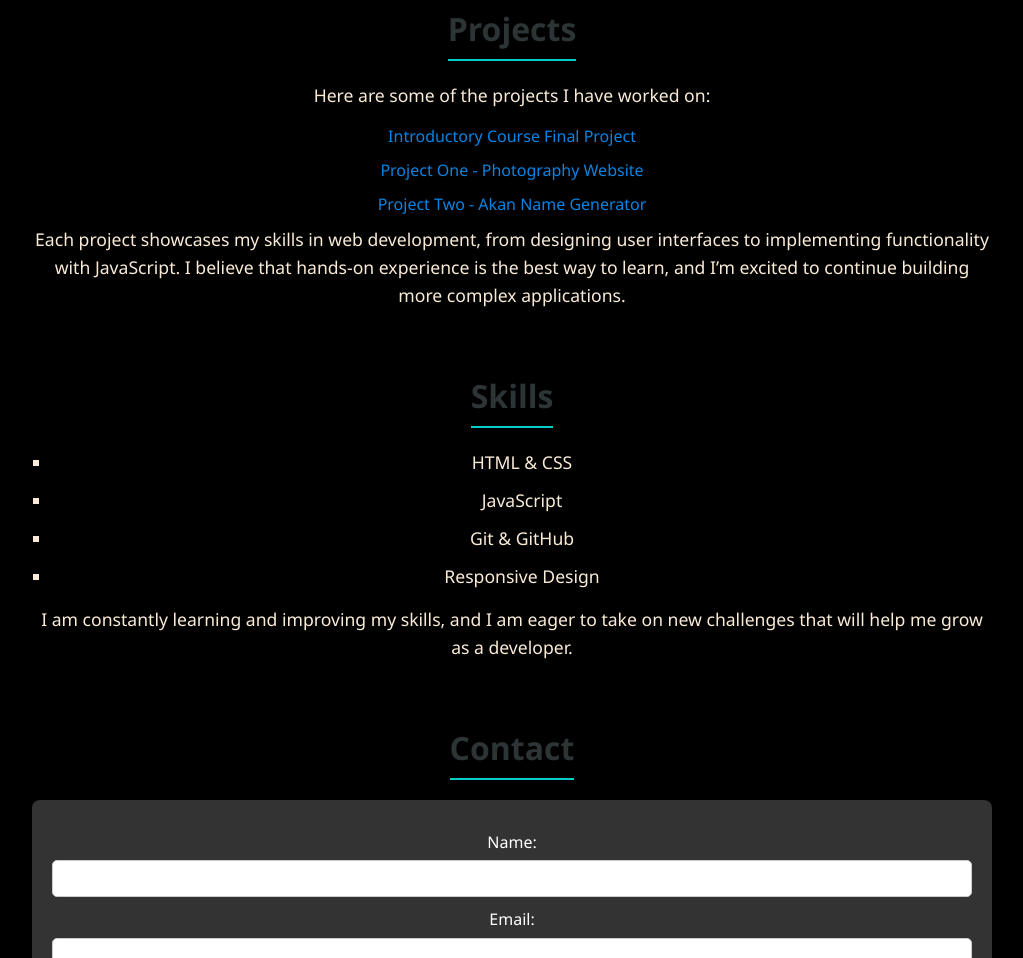
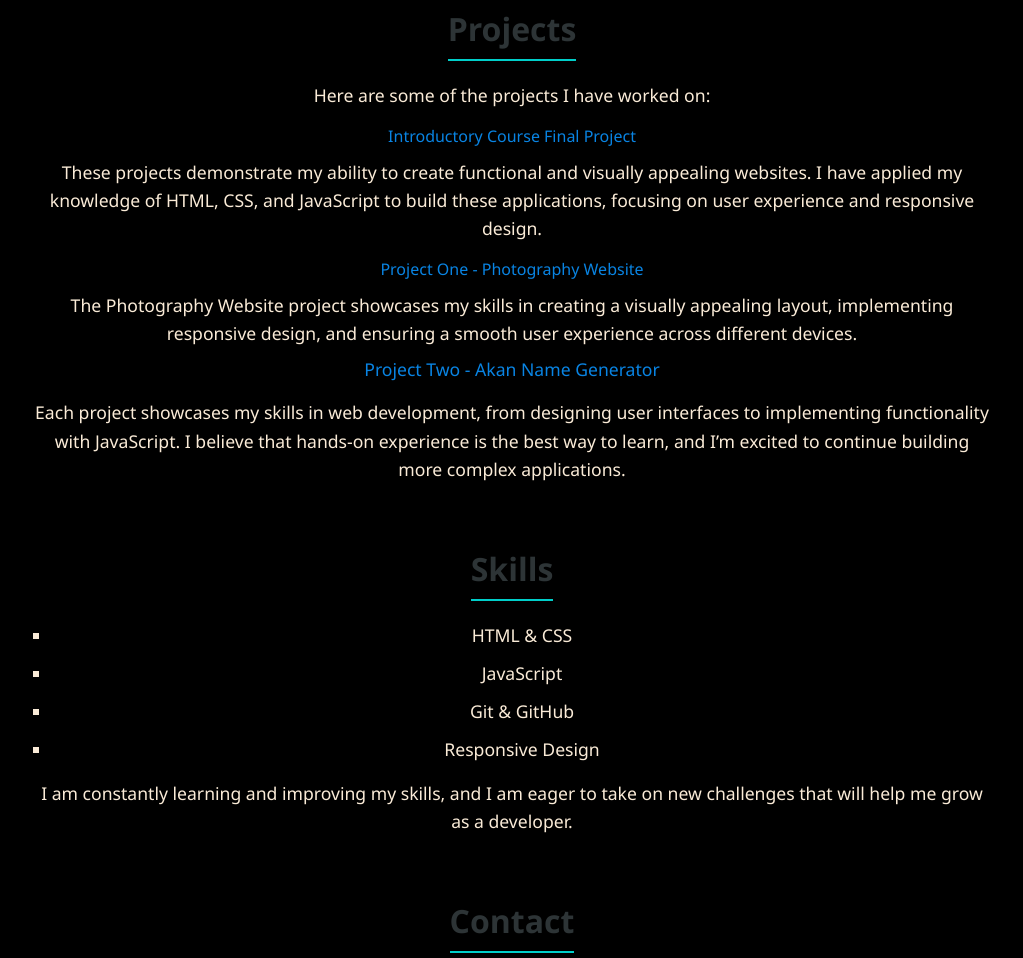
Before and after one commit to PrincessOkaroni/ABOUT-OKARONI-PURITY, a plain HTML site: page index.html in a window 1280 px wide. Shown: the part 1506-2464 px from the top of the page, without its empty margins (128-1151 px from the left). Drawn offline with Linux system fonts and the light colour scheme.

Commit message:
final commit

```diff
--- a/index.html
+++ b/index.html
@@ -72,12 +72,24 @@
           target="_blank"
           >Introductory Course Final Project</a
         >
+        <p>
+          These projects demonstrate my ability to create functional and
+          visually appealing websites. I have applied my knowledge of HTML, CSS,
+          and JavaScript to build these applications, focusing on user
+          experience and responsive design.
+        </p>
         <a href="https://princessokaroni.github.io/Photography/" target="_blank"
           >Project One - Photography Website</a
         >
-        <a href="https://princessokaroni.github.io/AKAN/" target="_blank"
-          >Project Two - Akan Name Generator</a
-        >
+        <p>
+          The Photography Website project showcases my skills in creating a
+          visually appealing layout, implementing responsive design, and
+          ensuring a smooth user experience across different devices.
+          <a href="https://princessokaroni.github.io/AKAN/" target="_blank"
+            >Project Two - Akan Name Generator</a
+          >
+        </p>
+
         <p>
           Each project showcases my skills in web development, from designing
           user interfaces to implementing functionality with JavaScript. I
```
Also changed, not shown: 1 other file.
